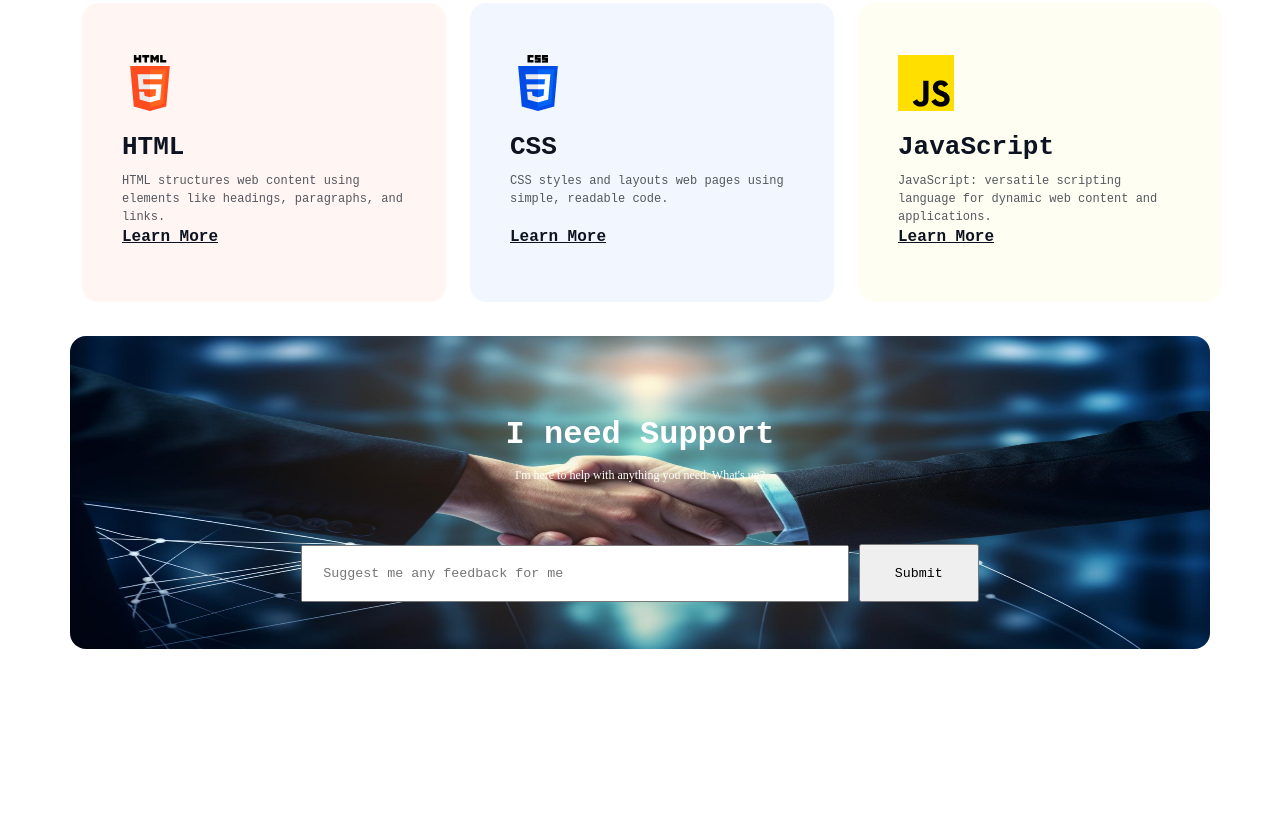
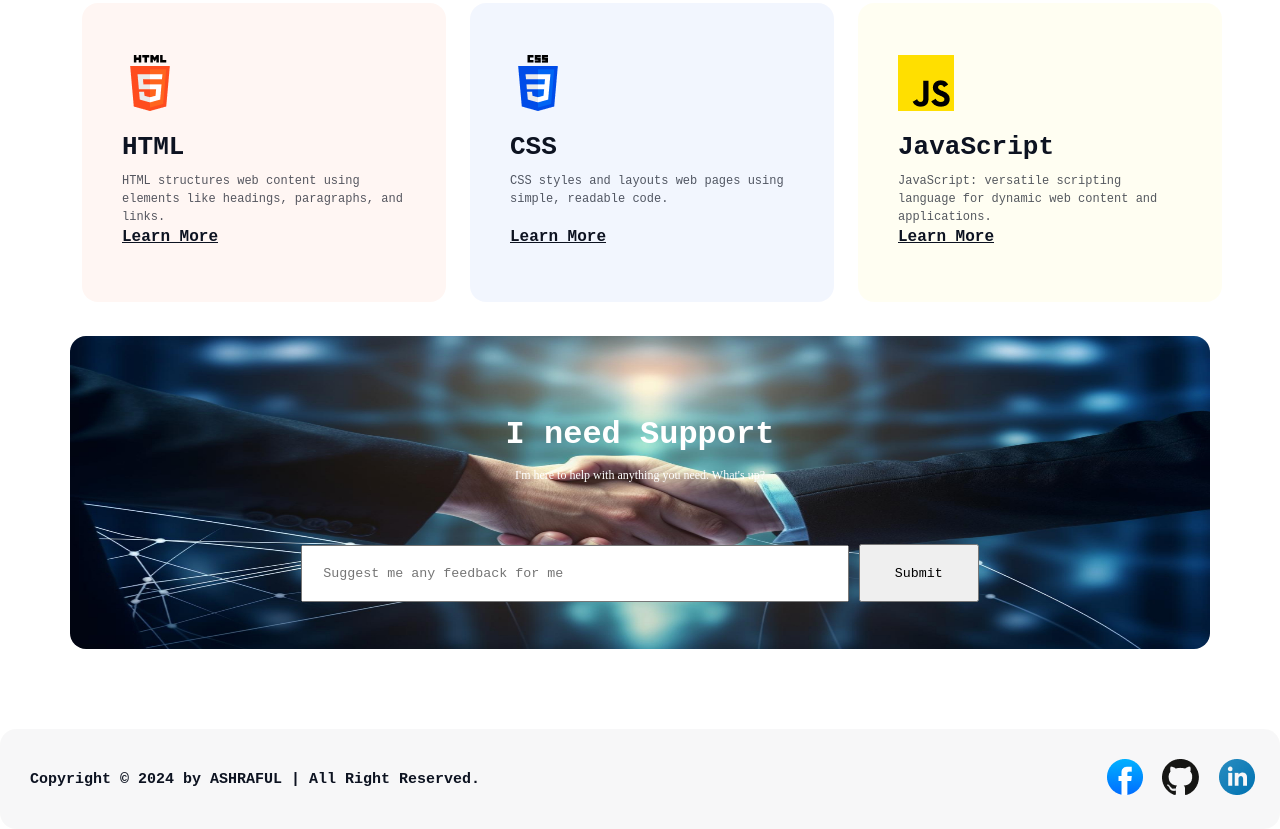
Before and after one commit to Ai-codemaster/Assignment_1, a plain HTML site: page index.html in a window 1280 px wide. Shown: the part 3461-4290 px from the top of the page. Before the commit the page ends 4190 px from the top, so only its background shows below. Drawn offline with Linux system fonts and the light colour scheme; a web font is replaced by a local one.

Commit message:
complete footer section and add facebook-github-linked clickable icon

```diff
--- a/index.html
+++ b/index.html
@@ -124,5 +124,18 @@
             <input type="submit" value="Submit">
         </form>
     </section>
+
+    <!-- footer section -->
+
+    <footer id="footer">
+        <div class="footer_text">
+            <p>Copyright &copy; 2024 by ASHRAFUL | All Right Reserved.</p>
+        </div>
+        <div class="footer_icon">
+            <a href="https://www.facebook.com/ashraful013242" target="_blank"><img src="assets/facebook.png" alt="facebook.com"></a>
+            <a href="https://github.com/Ai-codemaster" target="_blank"><img src="assets/github.png" alt="github.com"></a>
+            <a href="https://www.linkedin.com/in/md-ashraful-islam-123630318/" target="_blank"><img src="assets/linkedin-icon 1.png" alt="linkedin.com"></a>
+        </div>
+    </footer>
 </body>
 </html>
--- a/style/style.css
+++ b/style/style.css
@@ -436,3 +436,31 @@ form input[type=submit]:hover{
 form input[placeholder]{
     padding-left: 20px;
 }
+
+/* footer section */
+
+#footer{
+    display: flex;
+    width: 100%;
+    height: 100px;
+    justify-content: space-between;
+    align-items: center;
+    border-radius: 16px;
+    background: rgba(13, 19, 33, 0.03);
+}
+
+.footer_text {
+    margin-left: 30px;
+    color: rgb(13, 19, 33);
+    font-family: "Azeret Mono", monospace;
+    font-size: 15px;
+    font-weight: 600;
+}
+
+.footer_icon{
+    margin-right: 20px;
+}
+
+.footer_icon a{
+    padding: 5px;
+}
```
